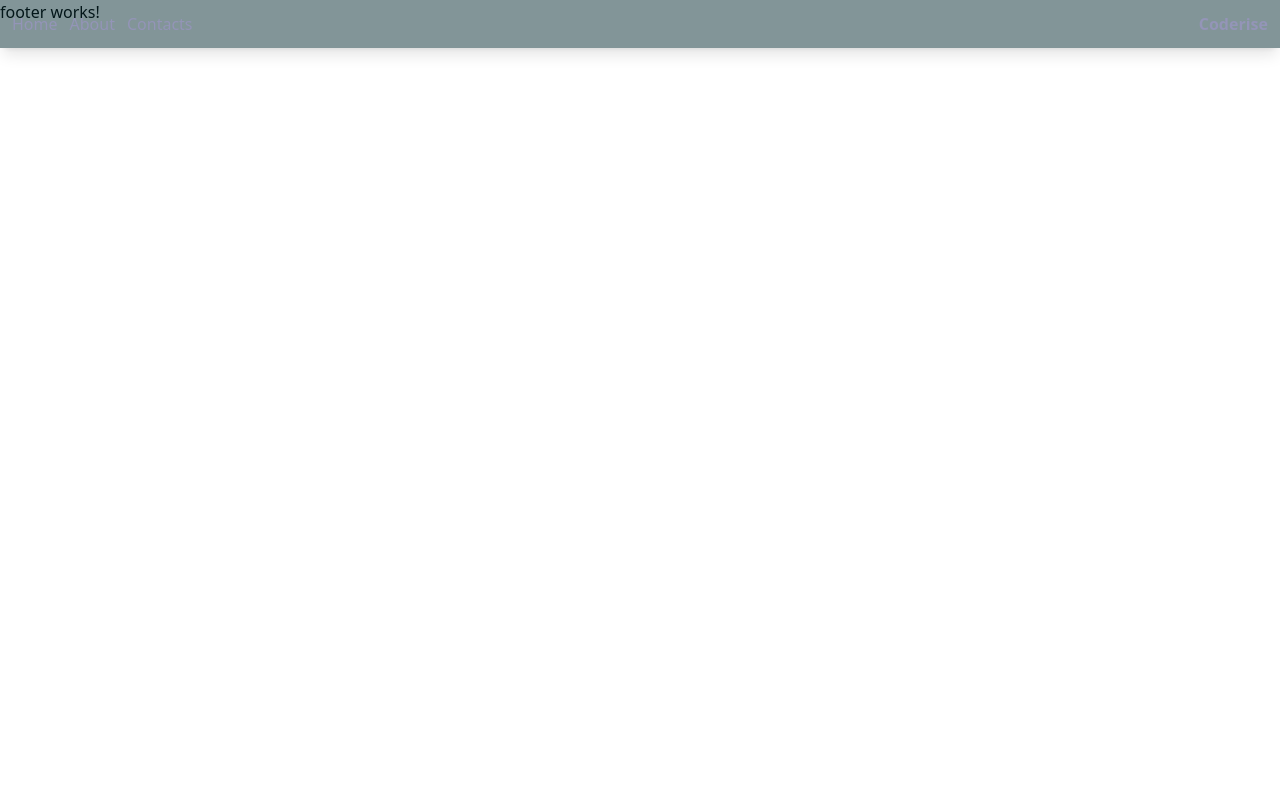
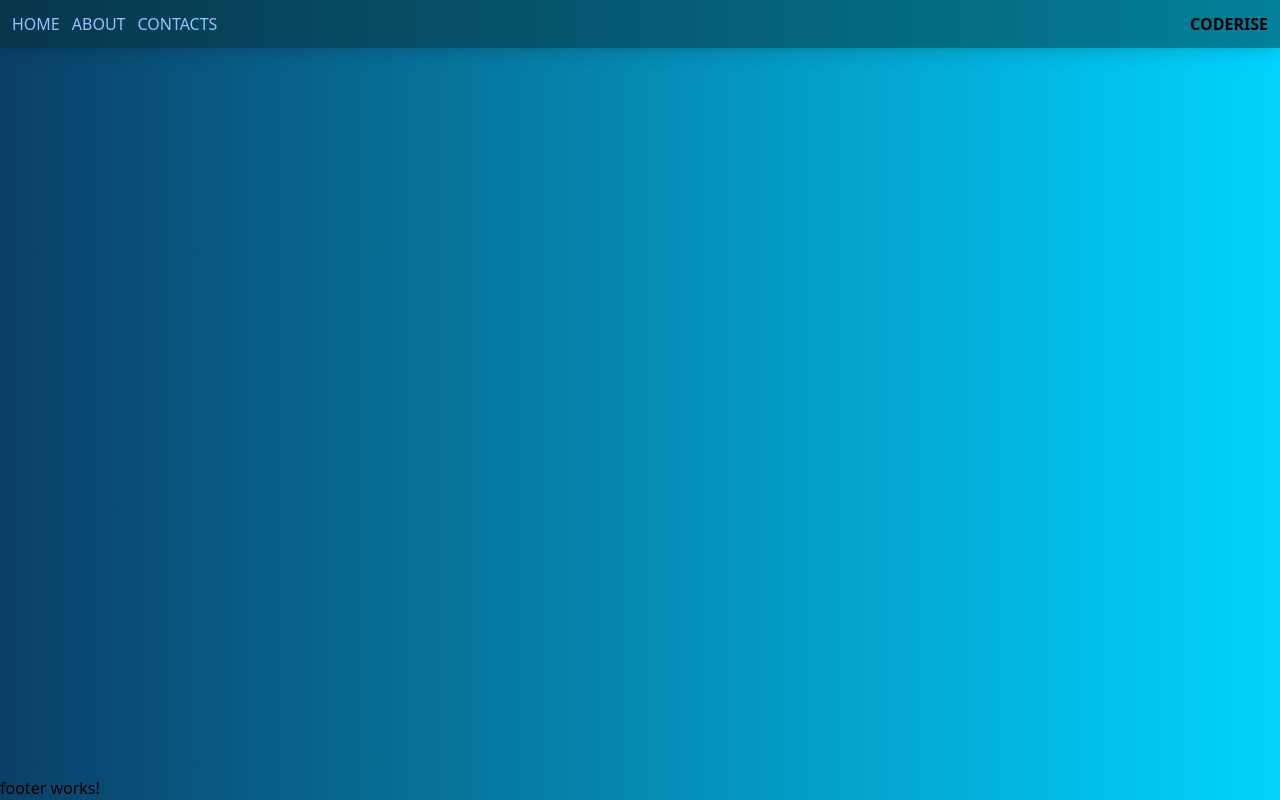
Before and after one commit to Antonioax/Coderise, an Angular app: page / in a window 1280 px wide. Built offline with nearby package versions, Linux system fonts and the light colour scheme.

Commit message:
Updated the header and styles

```diff
--- a/src/app/app.component.html
+++ b/src/app/app.component.html
@@ -1,3 +1,22 @@
-<app-header/>
-<router-outlet></router-outlet>
-<app-footer/>
+<div
+  class="min-h-screen w-full flex flex-col justify-between"
+  style="
+    background: rgb(2, 0, 36);
+    background: linear-gradient(
+      90deg,
+      rgba(2, 0, 36, 1) 0%,
+      rgba(18, 179, 203, 1) 0%,
+      rgba(15, 23, 42, 1) 0%,
+      rgba(10, 63, 103, 1) 0%,
+      rgba(0, 212, 255, 1) 100%,
+      rgba(10, 97, 126, 1) 100%,
+      rgba(12, 69, 94, 1) 100%
+    );
+  "
+>
+  <div>
+    <app-header />
+    <router-outlet></router-outlet>
+  </div>
+  <app-footer />
+</div>
--- a/src/app/components/header/header.component.html
+++ b/src/app/components/header/header.component.html
@@ -1,13 +1,13 @@
 <div
   class="max-sm:hidden h-12 bg-main bg-opacity-50 shadow-lg flex items-center justify-between px-3 text-ambient fixed w-full"
 >
-  <div class="flex gap-3">
-    <a routerLink="/posts" routerLinkActive="active-link">Home</a>
-    <a routerLink="/posts" routerLinkActive="active-link">About</a>
-    <a routerLink="/posts" routerLinkActive="active-link">Contacts</a>
+  <div class="flex gap-3 text-blue-300">
+    <a routerLink="/posts" routerLinkActive="active-link">HOME</a>
+    <a routerLink="/posts" routerLinkActive="active-link">ABOUT</a>
+    <a routerLink="/posts" routerLinkActive="active-link">CONTACTS</a>
   </div>
   <div class="flex gap-3">
-    <a routerLink="/" class="font-semibold">Coderise</a>
+    <a routerLink="/" class="font-semibold">CODERISE</a>
   </div>
 </div>
 
@@ -17,11 +17,15 @@
     class="sm:hidden h-screen min-w-[50vw] bg-main bg-opacity-80 shadow-lg flex flex-col items-center py-3 text-ambient fixed"
     (click)="$event.stopPropagation()"
   >
-    <div class="flex flex-col gap-3 items-center py-6 border-b border-white w-[80%]">
-      <a routerLink="/posts" routerLinkActive="active-link" >Posts</a>
+    <div
+      class="flex flex-col gap-3 items-center py-6 border-b border-white w-[80%]"
+    >
+      <a routerLink="/posts" routerLinkActive="active-link">Home</a>
+      <a routerLink="/posts" routerLinkActive="active-link">About</a>
+      <a routerLink="/posts" routerLinkActive="active-link">Contacts</a>
     </div>
     <div class="flex flex-col gap-3 items-center py-6">
-      <a routerLink="/" class="font-semibold">BoredBook</a>
+      <a routerLink="/" class="font-semibold">CODERISE</a>
     </div>
   </div>
 </div>
--- a/tailwind.config.js
+++ b/tailwind.config.js
@@ -5,7 +5,7 @@ module.exports = {
     extend: {
       colors: {
         main: "#062d33",
-        ambient: "#9495b8",
+        accent: "#9495b8",
       },
     },
   },
```
